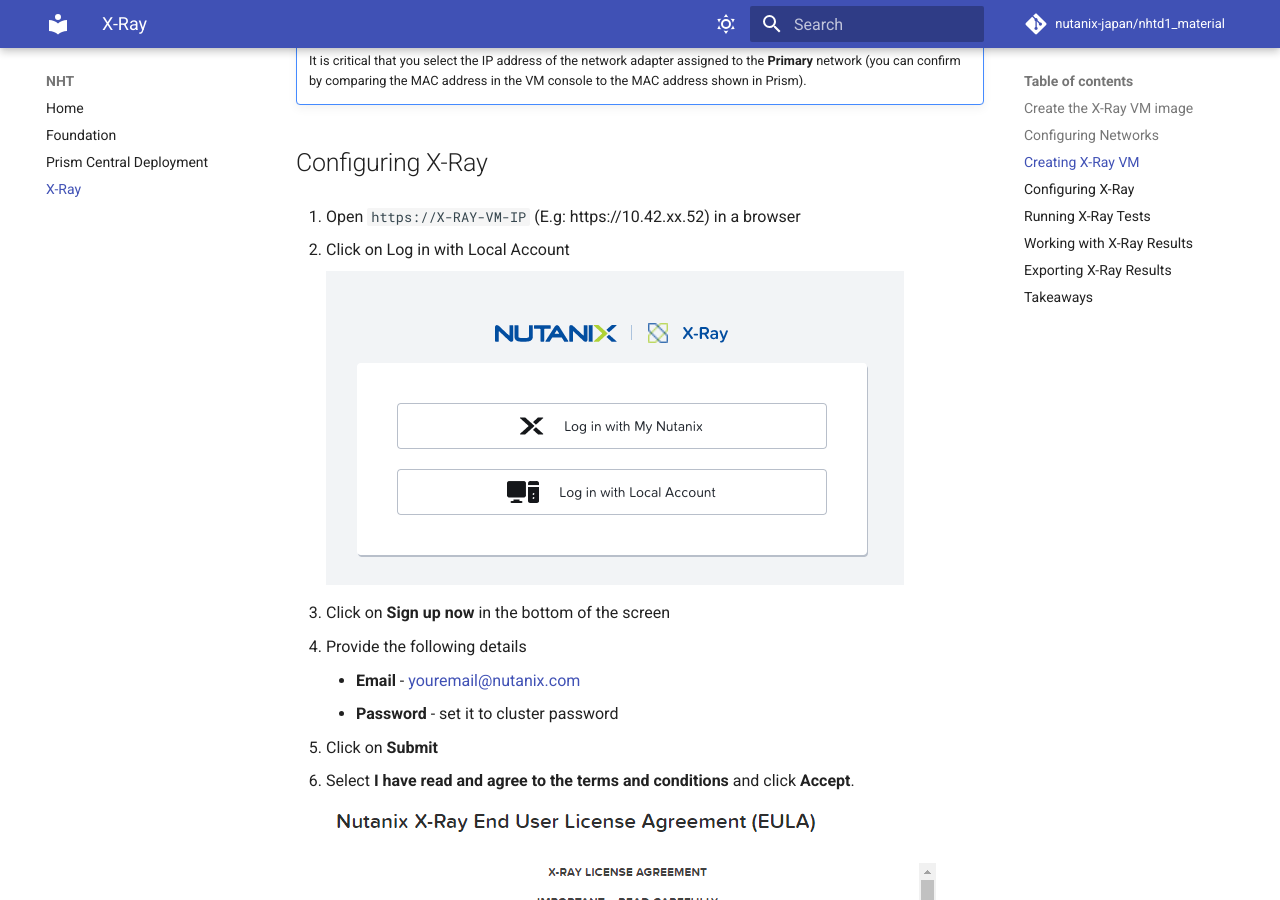
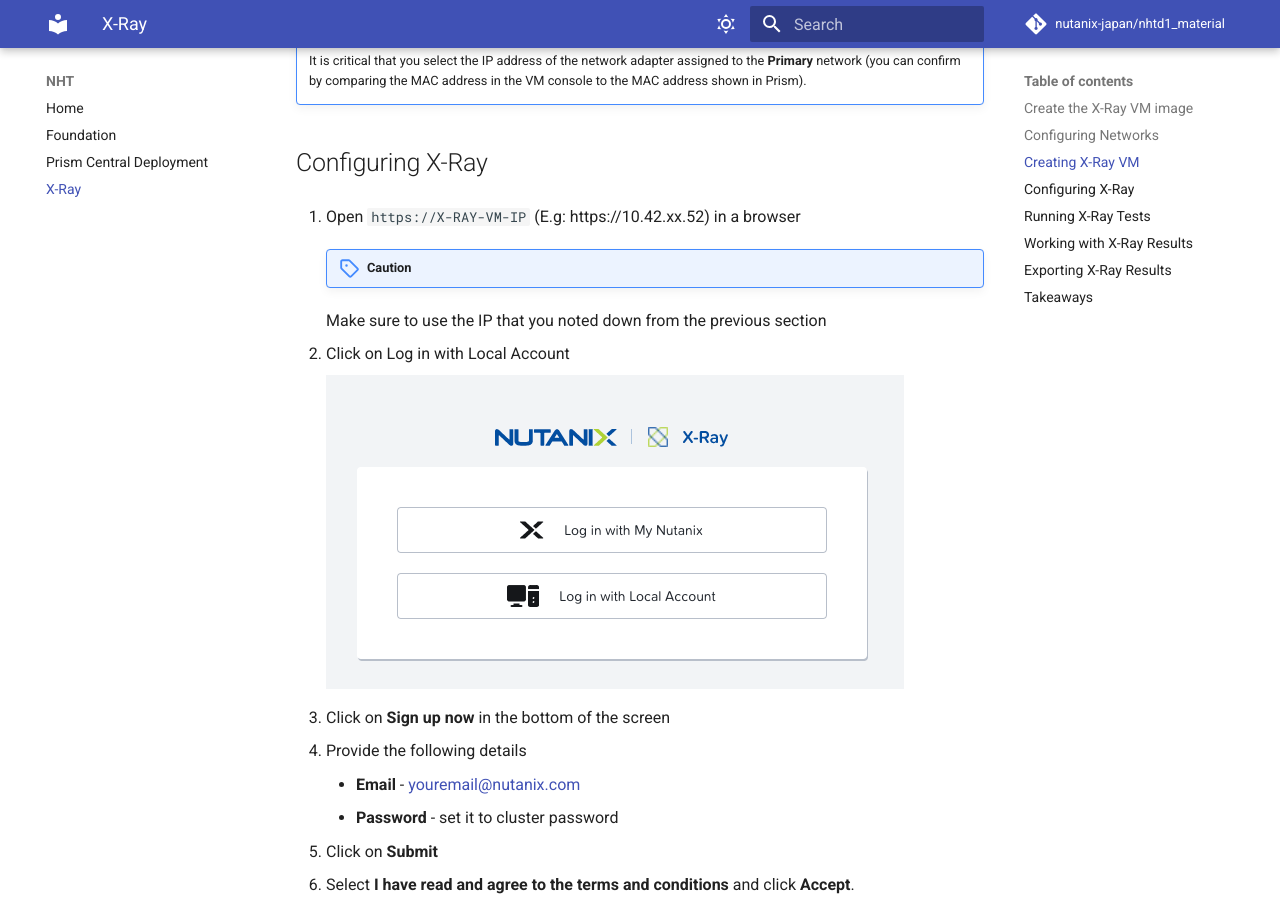
Before and after one commit to rahuman23/foundation-DSTA-NHT, an MkDocs documentation site: the page built from docs/xray/xray.md, in a window 1280 px wide and 900 px high, scrolled down 3003 px. Built offline with MkDocs 1.6.1 and Material for MkDocs 9.7.7, drawn with Linux system fonts in a browser that asks for light colours; comment, search, counter and statistics services are not loaded.

Commit message:
Wed Jan 18 19:54:08 JST 2023

```diff
--- a/docs/xray/xray.md
+++ b/docs/xray/xray.md
@@ -99,13 +99,16 @@
 
 1.  Open ``https://X-RAY-VM-IP`` (E.g: https://10.42.xx.52) in a browser
 
-2.  Click on Log in with Local Account
+    !!!caution
+       Make sure to use the IP that you noted down from the previous section
+
+3.  Click on Log in with Local Account
 
     ![](images/7.png)
 
-3.  Click on **Sign up now** in the bottom of the screen
+4.  Click on **Sign up now** in the bottom of the screen
 
-4.  Provide the following details
+5.  Provide the following details
 
     -   **Email** - <youremail@nutanix.com>
     -   **Password** - set it to cluster password
```
